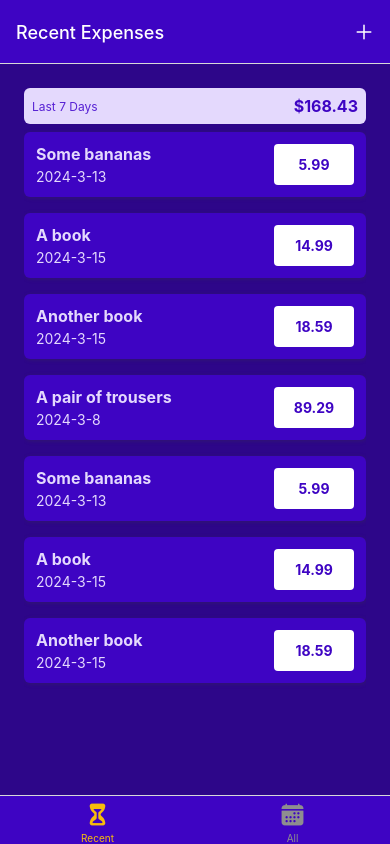
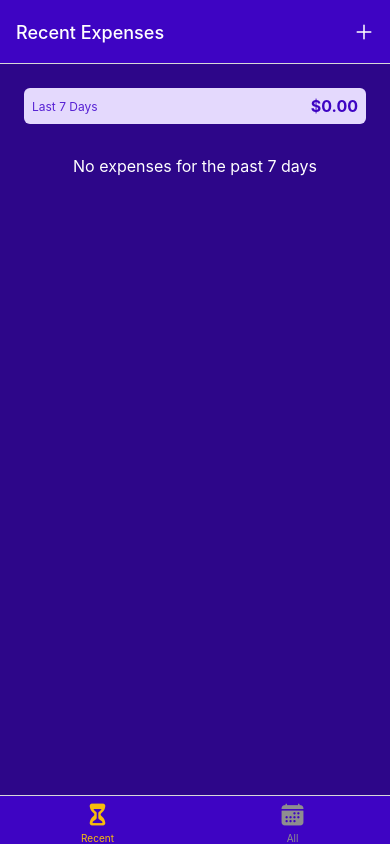
Before and after one commit to osaaroh/expense-tracker, a React Native app: screen /RecentExpenses in a window 390 px wide. Built offline with nearby package versions, Linux system fonts and the light colour scheme.

Commit message:
Add empty list state

```diff
--- a/components/ExpensesOutput/ExpensesOutput.js
+++ b/components/ExpensesOutput/ExpensesOutput.js
@@ -1,14 +1,20 @@
-import { StyleSheet, View } from "react-native";
+import { StyleSheet, Text, View } from "react-native";
 import ExpensesSummary from "./ExpensesSummary";
 import ExpensesList from "./ExpensesList";
 import { GlobalStyles } from "../../constants/styles";
 
 
-function ExpensesOutput({expenses, expensesPeriod}) {
-  return (
+function ExpensesOutput({expenses, expensesPeriod, fallBackText}) {
+
+    let content = <Text style={styles.infoText}>{fallBackText}</Text>;
+
+if (expenses.length > 0) {
+    content = <ExpensesList expenses={expenses} />
+}
+    return (
     <View style={styles.container}>
         <ExpensesSummary expenses={expenses} periodName={expensesPeriod}/>
-        <ExpensesList expenses={expenses}/>
+        {content}
     </View>
   )
 }
@@ -22,6 +28,12 @@ const styles =  StyleSheet.create({
         paddingBottom: 0,
         backgroundColor: GlobalStyles.colors.primary700,
         flex: 1,
+    },
+    infoText: {
+        color: 'white',
+        fontSize: 16,
+        textAlign: 'center',
+        marginTop: 32
     }
 
 });
--- a/screens/AllExpenses.js
+++ b/screens/AllExpenses.js
@@ -7,7 +7,7 @@ function AllExpenses() {
 
   const expensesCtx = useContext(ExpensesContext)
   return (
-    <ExpensesOutput expenses={expensesCtx.expenses} expensesPeriod="Total"/>
+    <ExpensesOutput expenses={expensesCtx.expenses} expensesPeriod="Total" fallBackText="No registered expenses found"/>
   )
 }
 
--- a/screens/ManageExpense.js
+++ b/screens/ManageExpense.js
@@ -1,10 +1,14 @@
-import React, { useLayoutEffect } from 'react'
+import React, { useContext, useLayoutEffect } from 'react'
 import { StyleSheet, Text, View } from 'react-native'
 import IconButton from '../components/UI/IconButton';
 import { GlobalStyles } from '../constants/styles';
 import Button from '../components/UI/Button';
+import { ExpensesContext } from '../store/expenses-context';
 
 function ManageExpense({route, navigation}) {
+
+  const expenseCtx = useContext(ExpensesContext);
+
   const editedExpenseId = route.params?.expenseId;
   const isEditing = !!editedExpenseId;
 
@@ -15,12 +19,29 @@ function ManageExpense({route, navigation}) {
   }, [navigation, isEditing])
 
   function deleteExpenseHandler() {
+    expenseCtx.deleteExpense(editedExpenseId)
     navigation.goBack();
   }
   function cancelHandler() {
     navigation.goBack();
   }
   function confirmHandler() {
+    if (isEditing) {
+      expenseCtx.updateExpense(
+        editedExpenseId,
+        {
+          description: 'Test!!!!!!',
+          amount: 29.99,
+          date: new Date('2022-05-19')
+        }
+      );
+    } else {
+      expenseCtx.addExpense({
+        description: 'Test',
+        amount: 19.99,
+        date: new Date('2022-05-19')
+      });
+    }
     navigation.goBack();
   }
 
--- a/screens/RecentExpenses.js
+++ b/screens/RecentExpenses.js
@@ -10,10 +10,10 @@ function RecentExpenses() {
     const today = new Date();
     const date7daysAgo = getDateMinusDays(today, 7);
 
-    return expense.date > date7daysAgo;
+    return (expense.date >= date7daysAgo) && (expense.date <= today) ;
   })
     return (
-        <ExpensesOutput expenses={recentExpenses} expensesPeriod="Last 7 Days"/>
+        <ExpensesOutput expenses={recentExpenses} expensesPeriod="Last 7 Days" fallBackText="No expenses for the past 7 days"/>
       )
 }
 
```
